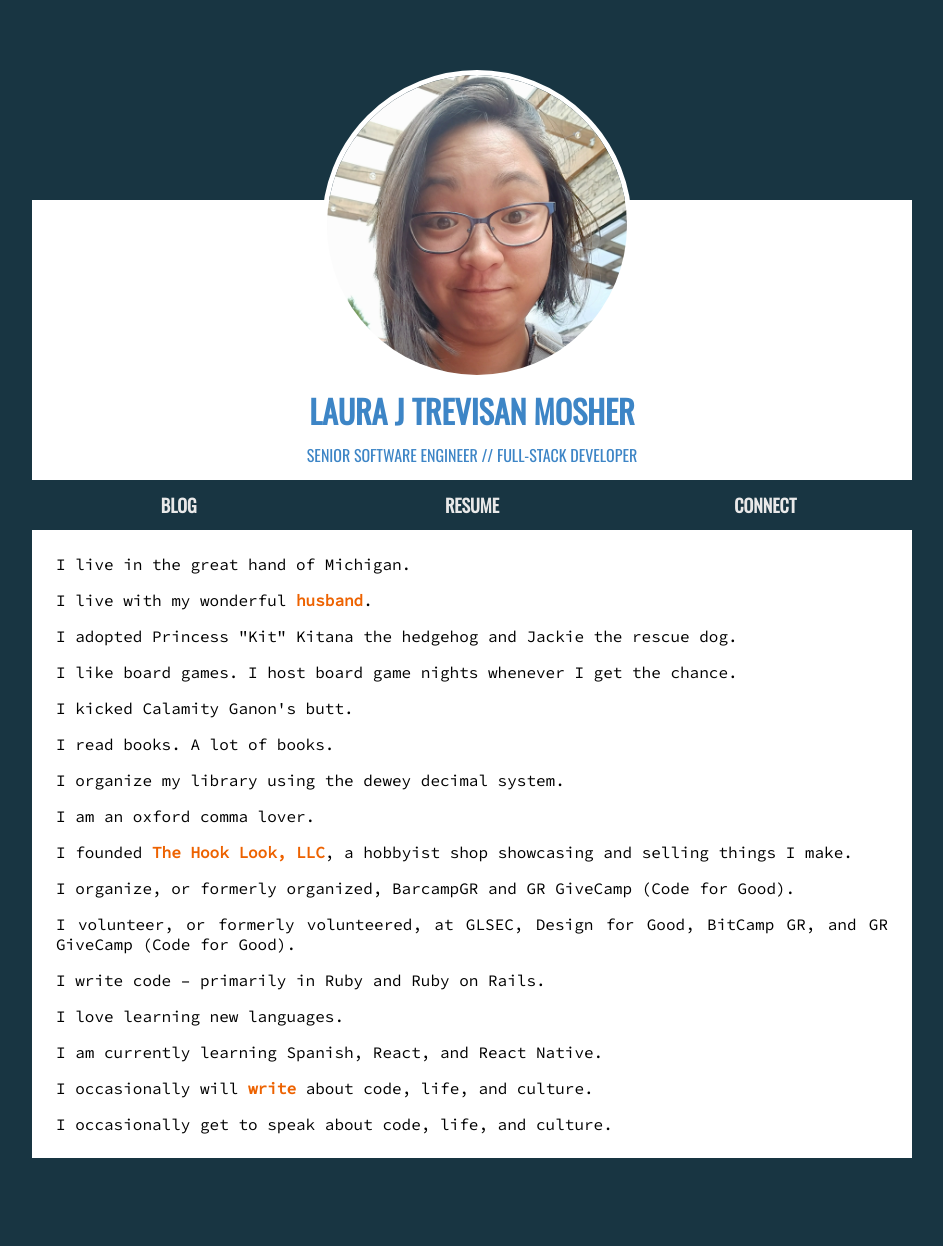
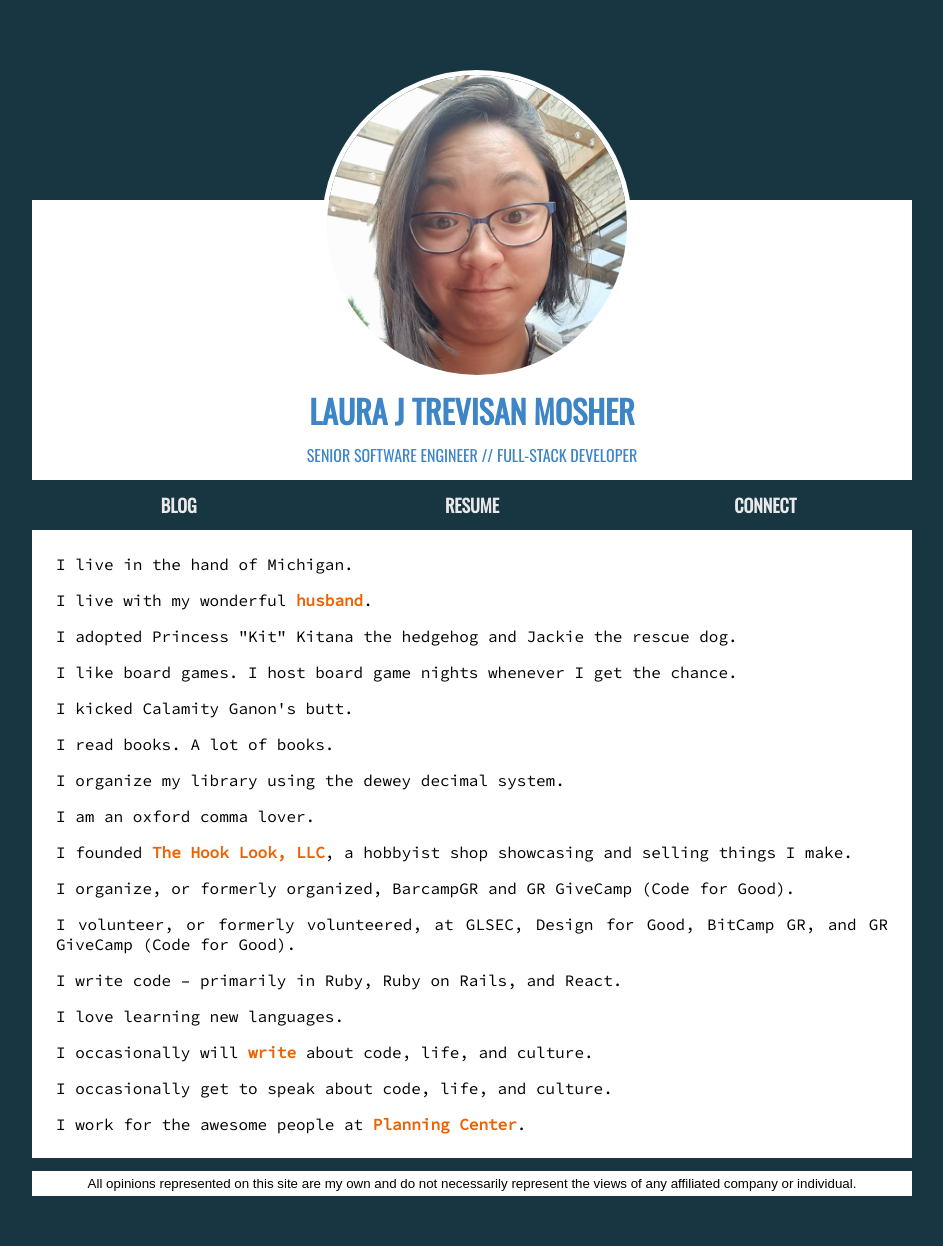
Before and after one commit to lauramosher/lauramosher.github.io, a Jekyll site: the page built from index.html, in a window 1280 px wide. Shown: the whole page, without its empty margins (168-1111 px from the left). Built offline with Jekyll 4.4.1, drawn with Linux system fonts in a browser that asks for light colours; before the commit the page ends 1208 px from its top, so only the background shows below that.

Commit message:
Update company, disclaimer, and some layout tweaks

```diff
--- a/_layouts/home.html
+++ b/_layouts/home.html
@@ -4,6 +4,29 @@
   {% include head.html %}
 
   <body>
-    {{ content }}
+    <main class="home">
+      <header>
+        <section class="avatar">
+          <img class="profile" src="{{site.url}}/images/profile.jpg" alt="Laura Mosher" title="Laura Mosher" />
+        </section>
+        <section class="header">
+          <h1>Laura J Trevisan Mosher</h1>
+          <div>Senior Software Engineer // Full-Stack Developer</div>
+        </section>
+        <section>
+          <nav>
+            <a href="{{ site.url }}/blog">Blog</a>
+            <a href="public/lauramosher.pdf" target="_blank">Resume</a>
+            <a href="/connect">Connect</a>
+          </nav>
+        </section>
+      </header>
+
+      {{ content }}
+
+      <footer>
+        All opinions represented on this site are my own and do not necessarily represent the views of any affiliated company or individual.
+      </footer>
+    </main>
   </body>
 </html>
--- a/_sass/home.scss
+++ b/_sass/home.scss
@@ -5,6 +5,14 @@
     margin-top: 200px;
     text-align: center;
     line-height: 18px;
+  }
+
+  footer {
+    display: block;
+    font-family: Arial, sans-serif, serif;
+    font-size: smaller;
+    text-align: center;
+    padding: 5px;
   }
 
   ul {
--- a/index.html
+++ b/index.html
@@ -2,26 +2,9 @@
 layout: home
 ---
 
-<main class="home">
-  <header>
-    <section class="avatar">
-      <img class="profile" src="{{site.url}}/images/profile.jpg" alt="Laura Mosher" title="Laura Mosher" /> </section>
-    <section class="header">
-      <h1>Laura J Trevisan Mosher</h1>
-      <div>Senior Software Engineer // Full-Stack Developer</div>
-    </section>
-    <section>
-      <nav>
-        <a href="{{ site.url }}/blog">Blog</a>
-        <a href="public/lauramosher.pdf" target="_blank">Resume</a>
-        <a href="/connect">Connect</a>
-      </nav>
-    </section>
-  </header>
-
 <section>
   <ul>
-      <li>I live in the great hand of Michigan.</li>
+    <li>I live in the hand of Michigan.</li>
     <li>I live with my wonderful <a href="https://michaelmosher.github.io/">husband</a>.</li>
     <li>I adopted Princess "Kit" Kitana the hedgehog and Jackie the rescue dog.</li>
     <li>I like board games. I host board game nights whenever I get the chance.</li>
@@ -32,11 +15,10 @@ layout: home
     <li>I founded <a href="https://squareup.com/market/the-hook-look-llc">The Hook Look, LLC</a>, a hobbyist shop showcasing and selling things I make.</li>
     <li>I organize, or formerly organized, BarcampGR and GR GiveCamp (Code for Good).</li>
     <li>I volunteer, or formerly volunteered, at GLSEC, Design for Good, BitCamp GR, and GR GiveCamp (Code for Good).</li>
-      <li>I write code &ndash; primarily in Ruby and Ruby on Rails.</li>
+    <li>I write code &ndash; primarily in Ruby, Ruby on Rails, and React.</li>
     <li>I love learning new languages.</li>
-      <li>I am currently learning Spanish, React, and React Native.</li>
     <li>I occasionally will <a href="/blog">write</a> about code, life, and culture.</li>
     <li>I occasionally get to speak about code, life, and culture.</li>
+    <li>I work for the awesome people at <a href="https://planning.center">Planning Center</a>.</li>
   </ul>
 </section>
-</main>
```
Also changed, not shown: 1 other file. Lines whose indentation alone changed are shown as unchanged.
